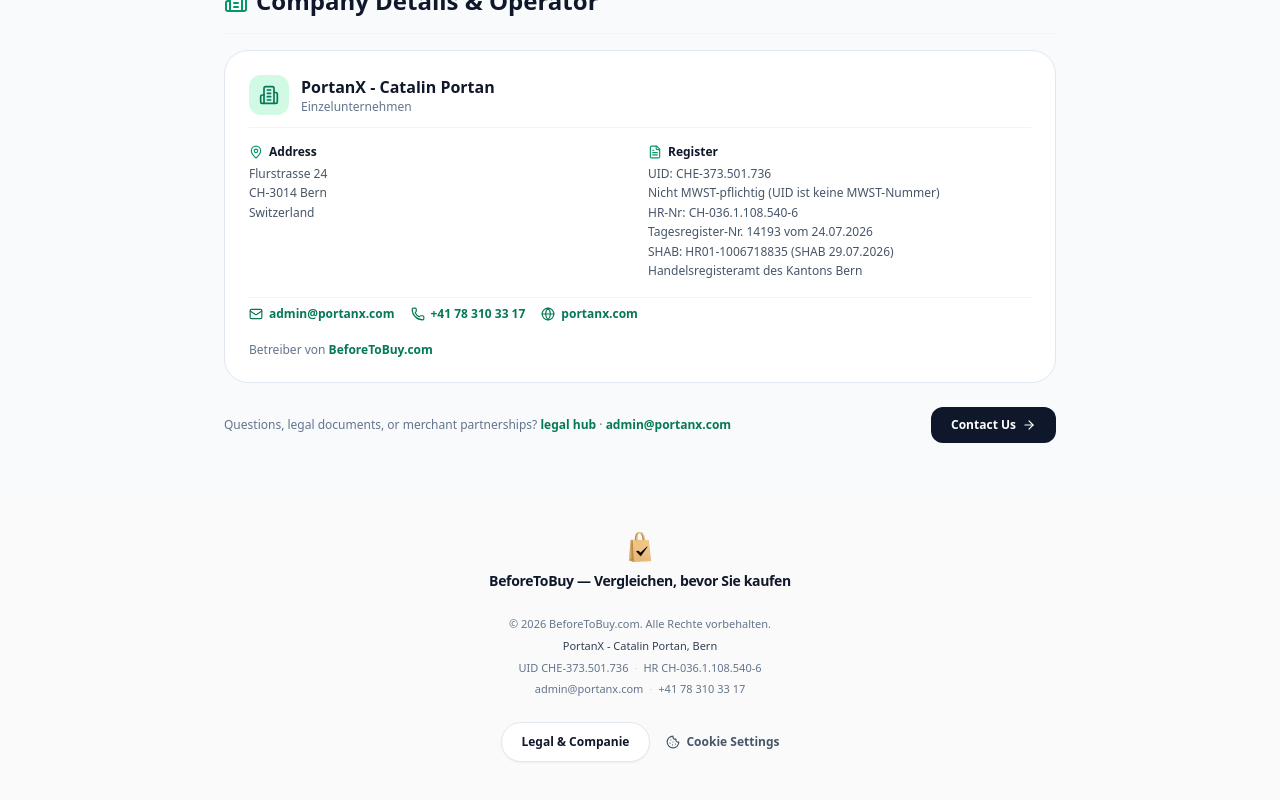
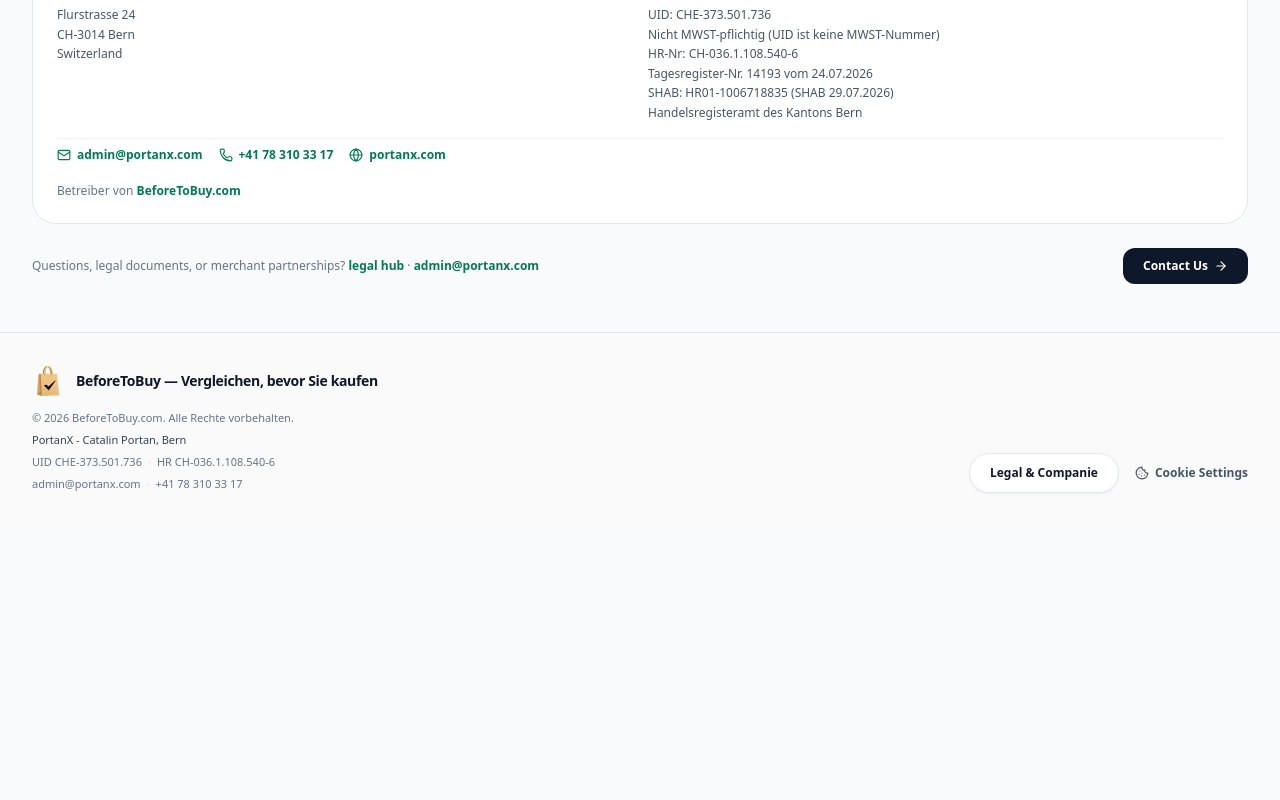
Before and after one commit to catalinionutportan/BeforeToBuy, a Next.js app: page /about in a window 1280 px wide. Shown: the part 2130-2930 px from the top of the page. After the commit the page ends 2655 px from the top, so only its background shows below. Built offline with nearby package versions, Linux system fonts and the light colour scheme; no server answers.

Commit message:
fix: use normal wide desktop layout instead of phone shell
Widen header, homepage, product pages, and footer to max-w-7xl so
desktop no longer looks like a centered smartphone column.

Co-authored-by: Cursor <cursoragent@cursor.com>

```diff
--- a/src/app/p/[id]/page.tsx
+++ b/src/app/p/[id]/page.tsx
@@ -85,7 +85,7 @@ export default async function ProductPage({ params, searchParams }: PageProps) {
   });
 
   return (
-    <PageShell maxWidthClass="max-w-5xl">
+    <PageShell maxWidthClass="max-w-7xl">
       <JsonLd data={jsonLd} />
       <div className="space-y-8">
         <nav className="text-xs text-slate-500 flex flex-wrap items-center gap-1.5">
--- a/src/components/Header.tsx
+++ b/src/components/Header.tsx
@@ -41,9 +41,8 @@ export function Header({
       : formatUi(ui.searchPlaceholder, { country: userLocation.countryName });
 
   return (
-    <header className="sticky top-0 z-40 bg-white/95 backdrop-blur-md border-b border-slate-200 shadow-xs">
-      {/* Equal left/right inset from the screen edges on every viewport */}
-      <div className="w-full px-3 sm:px-4 pt-1.5 pb-2 min-w-0">
+    <header className="sticky top-0 z-40 border-b border-slate-200 bg-white/95 shadow-xs backdrop-blur-md">
+      <div className="mx-auto w-full max-w-7xl min-w-0 px-3 pt-1.5 pb-2 sm:px-6 lg:px-8">
         <div className="flex items-start justify-between gap-2 min-w-0">
           <Link href="/" locale={locale} className="min-w-0 pt-0.5">
             <h1 className="truncate text-[16px] font-extrabold leading-none tracking-tight text-slate-900">
--- a/src/components/PageShell.tsx
+++ b/src/components/PageShell.tsx
@@ -7,12 +7,12 @@ interface PageShellProps {
 
 export function PageShell({
   children,
-  maxWidthClass = "max-w-4xl",
+  maxWidthClass = "max-w-7xl",
 }: PageShellProps) {
   return (
     <div className="min-h-screen bg-slate-50 flex flex-col font-sans">
       <SiteNav />
-      <main className={`flex-1 w-full mx-auto px-4 sm:px-6 lg:px-8 py-10 sm:py-12 ${maxWidthClass}`}>
+      <main className={`mx-auto w-full flex-1 px-4 py-10 sm:px-6 sm:py-12 lg:px-8 ${maxWidthClass}`}>
         {children}
       </main>
     </div>
--- a/src/components/SiteFooter.tsx
+++ b/src/components/SiteFooter.tsx
@@ -13,9 +13,10 @@ export function SiteFooter() {
   const homeUi = HOME_UI[browseLocale];
 
   return (
-    <footer className="mt-auto bg-[#fafafa] px-4 py-10 sm:px-6 lg:px-8">
-      <div className="mx-auto flex max-w-3xl flex-col items-start gap-6 sm:items-center sm:text-center">
-        <div className="flex items-center gap-3 sm:flex-col sm:gap-2">
+    <footer className="mt-auto border-t border-slate-200 bg-[#fafafa] px-4 py-8 sm:px-6 lg:px-8">
+      <div className="mx-auto flex w-full max-w-7xl flex-col gap-6 md:flex-row md:items-end md:justify-between">
+        <div className="min-w-0 space-y-3">
+          <div className="flex items-center gap-3">
             <span className="relative block h-8 w-8 shrink-0">
               <Image
                 src="/beforetobuy-mark.png"
@@ -25,11 +26,9 @@ export function SiteFooter() {
                 className="h-full w-full object-contain"
               />
             </span>
-          <div className="leading-tight sm:items-center">
             <p className="text-sm font-extrabold tracking-tight text-slate-900">
               BeforeToBuy — {homeUi.compareBeforeYouBuy}
             </p>
-          </div>
           </div>
 
           <div className="space-y-1 text-[11px] leading-relaxed text-slate-500">
@@ -55,8 +54,9 @@ export function SiteFooter() {
               </a>
             </p>
           </div>
+        </div>
 
-        <div className="flex flex-wrap items-center justify-center gap-x-4 gap-y-2">
+        <div className="flex flex-wrap items-center gap-x-4 gap-y-2 md:justify-end">
           <Link
             href="/legal"
             className="inline-flex items-center justify-center rounded-full border border-slate-200 bg-white px-5 py-2.5 text-[12px] font-semibold text-slate-900 shadow-sm transition-colors hover:border-[#e85d04]/50 hover:text-[#e85d04]"
--- a/src/components/home/HomePageClient.tsx
+++ b/src/components/home/HomePageClient.tsx
@@ -337,8 +337,8 @@ export default function HomePageClient({
         locale={browseLocale}
       />
 
-      {/* Same phone shell on every viewport: catalog first, policy after */}
-      <main className="w-full px-3 sm:px-4 py-4 flex-1 min-w-0 flex flex-col gap-4">
+      {/* Mobile-first catalog; desktop uses a normal wide content column */}
+      <main className="mx-auto flex w-full max-w-7xl min-w-0 flex-1 flex-col gap-4 px-3 py-4 sm:px-6 lg:px-8">
         <div className="space-y-3">
           <div
             id="browse-offers"
```
Lines whose indentation alone changed are shown as unchanged.
